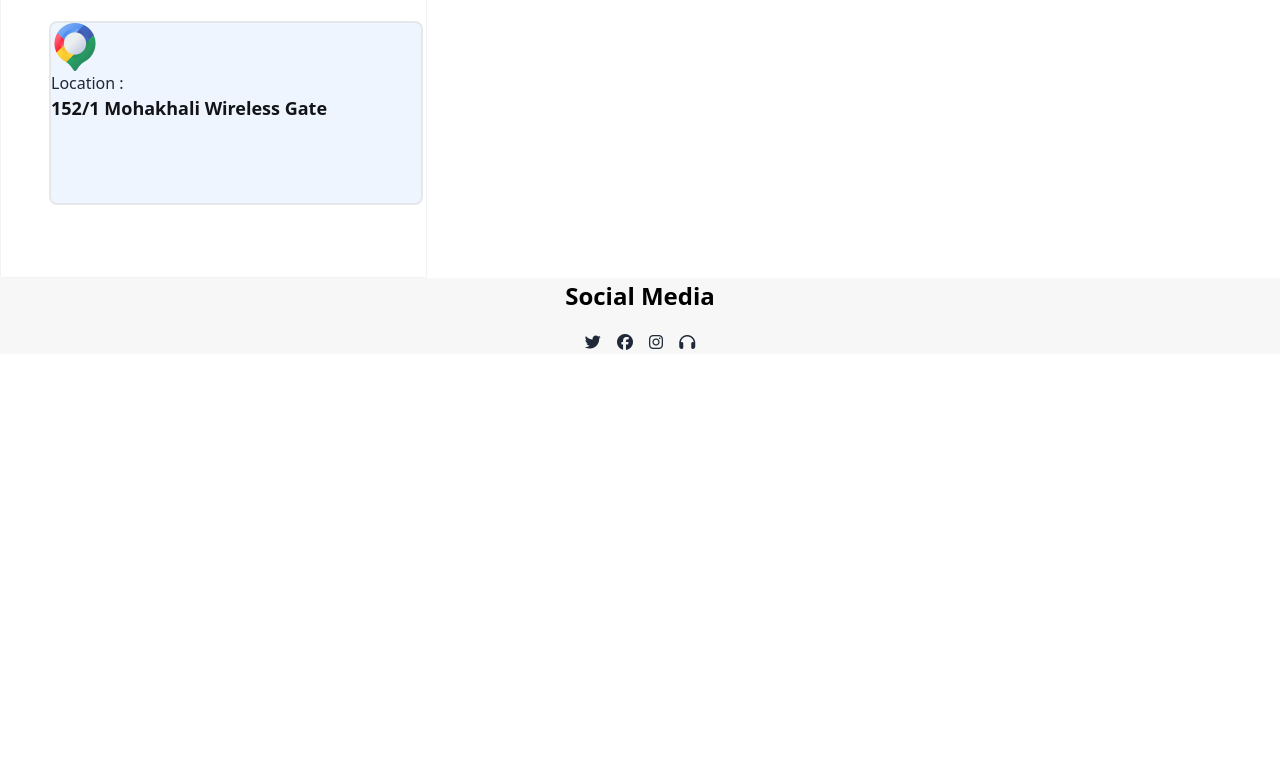
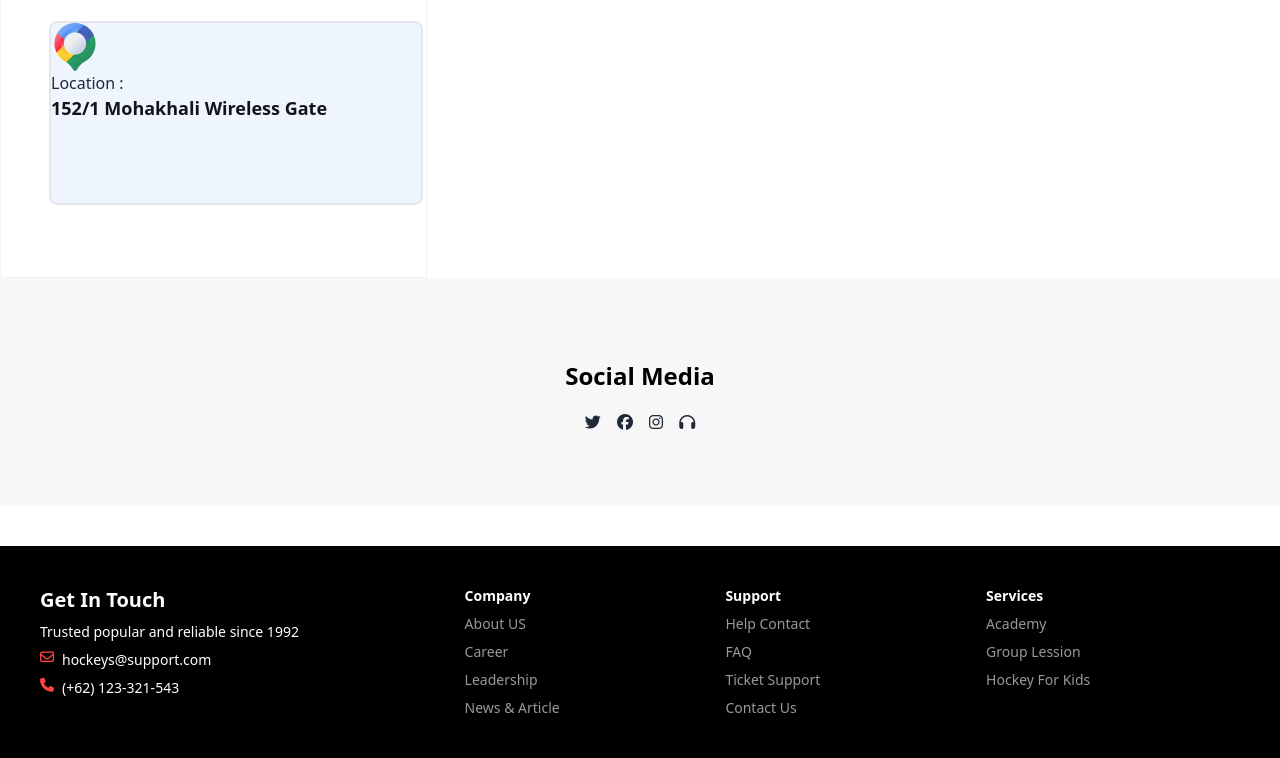
Before and after one commit to AlifRahman123/Hockey-Club, a plain HTML site: page index.html in a window 1280 px wide. Shown: the part 3902-4660 px from the top of the page. Before the commit the page ends 4256 px from the top, so only its background shows below. Drawn offline with nearby package versions, Linux system fonts and the light colour scheme.

Commit message:
added footer

```diff
--- a/index.html
+++ b/index.html
@@ -323,9 +323,9 @@
         </section>
         <section class="text-center bg-[#0d0d1208]">
             <div>
-                    <h2 class="font-bold text-black text-[24px]">Social Media</h2>
+                <h2 class="font-bold text-black text-[24px] pt-20">Social Media</h2>
             </div>
-                <div class="space-x-3 mt-4">
+            <div class="space-x-3 mt-4 h-24">
                 <i class="fa-brands fa-twitter"></i>
                 <i class="fa-brands fa-facebook"></i>
                 <i class="fa-brands fa-instagram"></i>
@@ -333,16 +333,41 @@
             </div>
 
         </section>
+    </main>
+    <footer class="footer p-10 bg-black text-base-content mt-10">
+        <aside>
 
-
-
-
-
-    </main>
-
-    <footer>
-
-
+            <h2 class="font-bold text-xl text-white">Get In Touch</h2>
+            <p class="text-white">Trusted popular and reliable since 1992</p>
+            <div class="flex justify-between">
+                <i class="text-[#ff4241] fa-regular fa-envelope"></i>
+                <p class="pl-2 text-white">hockeys@support.com</p>
+            </div>
+            <div class="flex">
+                <i class="text-[#ff4241] fa-solid fa-phone"></i>
+                <p class="pl-2 text-white">(+62) 123-321-543</p>
+            </div>
+        </aside>
+        <nav>
+            <header class=" text-white font-bold">Company</header>
+            <a class="text-[#FFFFFF99]">About US</a>
+            <a class="text-[#FFFFFF99]">Career</a>
+            <a class="text-[#FFFFFF99]">Leadership</a>
+            <a class="text-[#FFFFFF99]">News & Article</a>
+        </nav>
+        <nav>
+            <header class="text-white font-bold">Support</header>
+            <a class="text-[#FFFFFF99]">Help Contact</a>
+            <a class="text-[#FFFFFF99]">FAQ</a>
+            <a class="text-[#FFFFFF99]">Ticket Support</a>
+            <a class="text-[#FFFFFF99]">Contact Us</a>
+        </nav>
+        <nav>
+            <header class="text-white font-bold">Services</header>
+            <a class="text-[#FFFFFF99]">Academy</a>
+            <a class="text-[#FFFFFF99]">Group Lession</a>
+            <a class="text-[#FFFFFF99]">Hockey For Kids</a>
+        </nav>
     </footer>
 </body>
 
```
Lines whose indentation alone changed are shown as unchanged.
